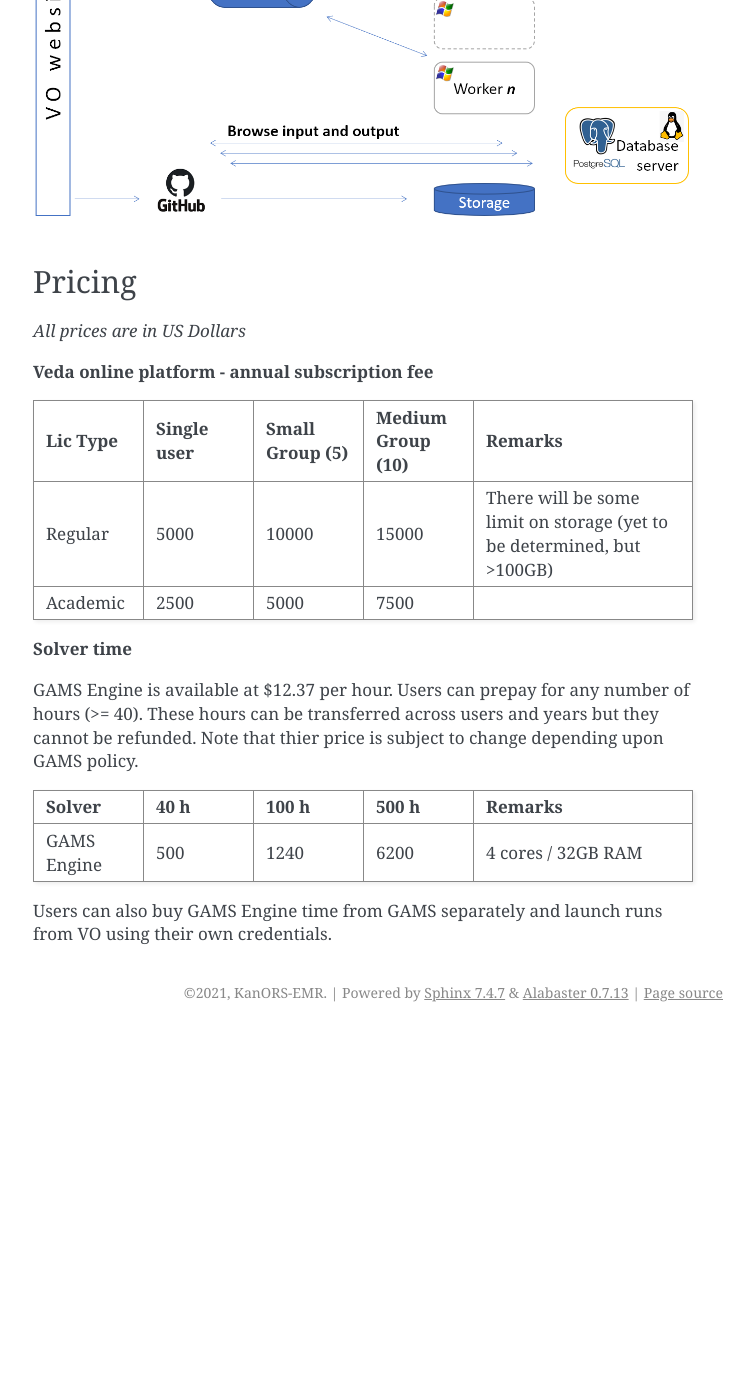
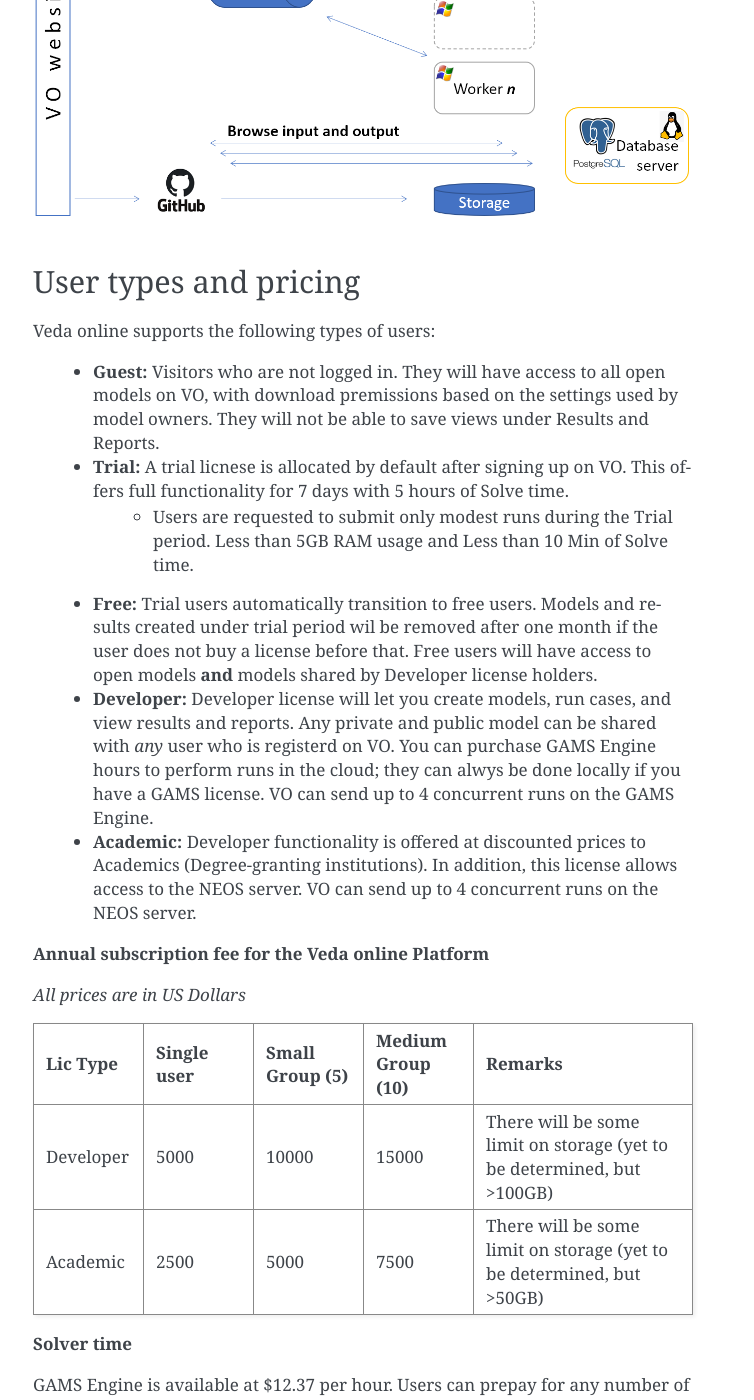
Before and after one commit to kanors-emr/VedaOnline-documentation, a Sphinx documentation site: the page built from source/pages/introduction.rst, in a window 1280 px wide and 1400 px high, scrolled down 4193 px. Shown: the whole window, without its empty margins (387-1141 px from the left). Built offline with Sphinx 7.4.7, drawn with Linux system fonts in a browser that asks for light colours; before the commit the page ends 5225 px from its top, so only the background shows below that; some of the changed text lies outside the part shown.

Commit message:
user types

```diff
--- a/source/pages/introduction.rst
+++ b/source/pages/introduction.rst
@@ -82,12 +82,21 @@ code.
 .. image:: images/data_flow_and_files.PNG
     :width: 700
 
-Pricing
-^^^^^^^
+User types and pricing
+^^^^^^^^^^^^^^^^^^^^^^
+
+Veda online supports the following types of users:
+
+    * **Guest:** Visitors who are not logged in. They will have access to all open models on VO, with download premissions based on the settings used by model owners. They will not be able to save views under Results and Reports.
+    * **Trial:** A trial licnese is allocated by default after signing up on VO. This offers full functionality for 7 days with 5 hours of Solve time.
+        * Users are requested to submit only modest runs during the Trial period. Less than 5GB RAM usage and Less than 10 Min of Solve time.
+    * **Free:** Trial users automatically transition to free users. Models and results created under trial period wil be removed after one month if the user does not buy a license before that. Free users will have access to open models **and** models shared by Developer license holders.
+    * **Developer:** Developer license will let you create models, run cases, and view results and reports. Any private and public model can be shared with *any* user who is registerd on VO. You can purchase GAMS Engine hours to perform runs in the cloud; they can alwys be done locally if you have a GAMS license. VO can send up to 4 concurrent runs on the GAMS Engine.
+    * **Academic:** Developer functionality is offered at discounted prices to Academics (Degree-granting institutions). In addition, this license allows access to the NEOS server. VO can send up to 4 concurrent runs on the NEOS server.
+
+**Annual subscription fee for the Veda online Platform**
 
 *All prices are in US Dollars*
-
-**Veda online platform - annual subscription fee**
 
 .. csv-table::
         :file: tables/pricing_vo.csv
--- a/source/pages/tables/pricing_vo.csv
+++ b/source/pages/tables/pricing_vo.csv
@@ -1,3 +1,3 @@
 Lic Type,Single user,Small Group (5),Medium Group (10),Remarks
-Regular,5000,10000,15000,"There will be some limit on storage (yet to be determined, but >100GB)"
-Academic,2500,5000,7500,
+Developer,5000,10000,15000,"There will be some limit on storage (yet to be determined, but >100GB)"
+Academic,2500,5000,7500,"There will be some limit on storage (yet to be determined, but >50GB)"
```
